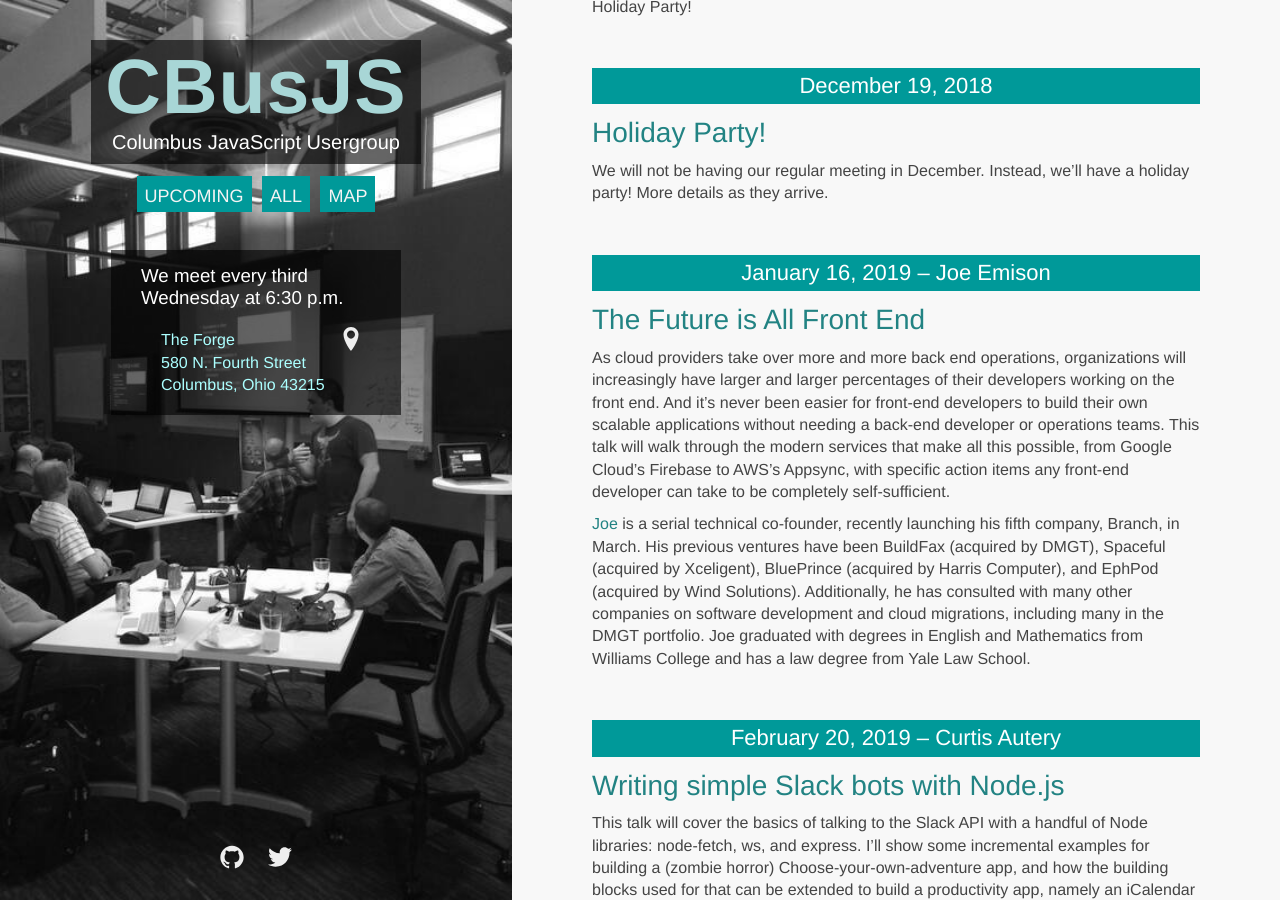
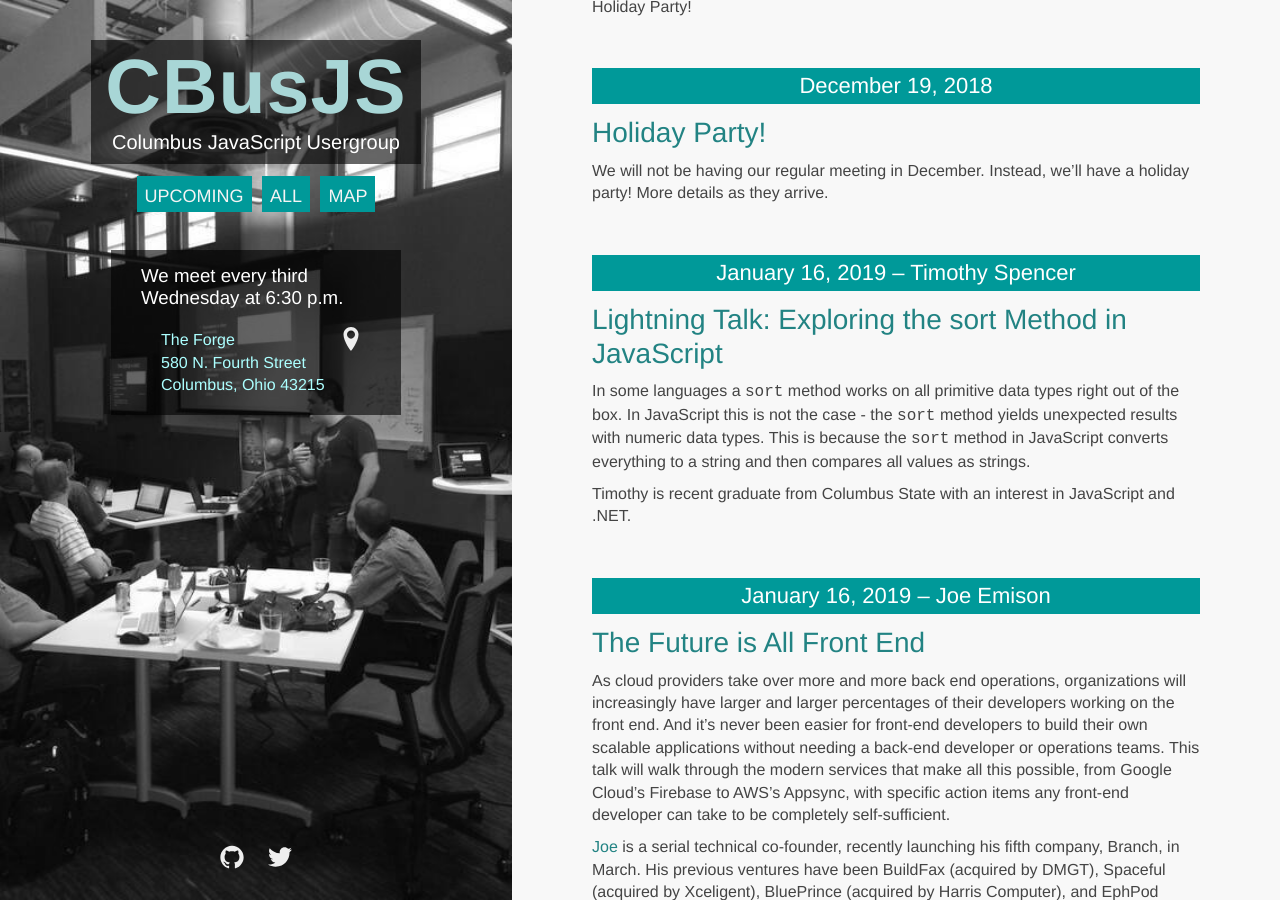
Before and after one commit to columbusjs/columbusjs.github.io, a Jekyll site: the page built from index.html, in a window 1280 px wide and 900 px high, scrolled down 679 px. Built offline with Jekyll 4.4.1, drawn with Linux system fonts in a browser that asks for light colours; the list of posts is cut into pages by our own code.

Commit message:
added lighting talk to January

````diff
--- a/_posts/2019-01-16-joe-emison-the-future-is-all-front-end.markdown
+++ b/_posts/2019-01-16-joe-emison-the-future-is-all-front-end.markdown
@@ -1,5 +1,5 @@
 ---
-date: 2019-01-16 19:00:00
+date: 2019-01-16 19:30:00
 layout: post
 title: "The Future is All Front End"
 speaker: "Joe Emison"
--- /dev/null
+++ b/_posts/2019-01-16-timothy-spencer-exploring-sort.markdown
@@ -0,0 +1,10 @@
+---
+date: 2019-01-16 19:00:00
+layout: post
+title: "Lightning Talk: Exploring the sort Method in JavaScript"
+speaker: "Timothy Spencer"
+---
+
+In some languages a ```sort``` method works on all primitive data types right out of the box. In JavaScript this is not the case - the ```sort``` method yields unexpected results with numeric data types. This is because the ```sort``` method in JavaScript converts everything to a string and then compares all values as strings.
+
+Timothy is recent graduate from Columbus State with an interest in JavaScript and .NET.
````
